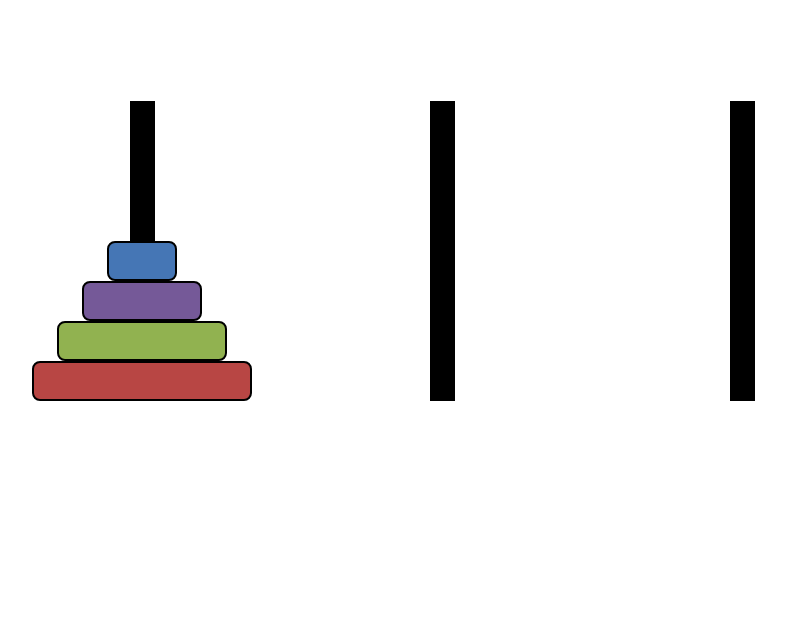
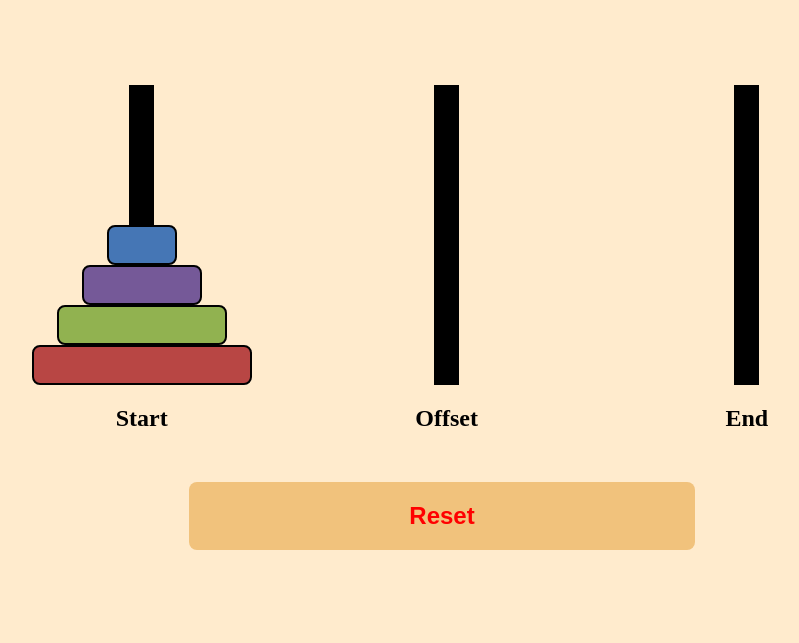
Before and after one commit to adysonbruno/tower-of-hanoi, a plain HTML site: page index.html in a window 1280 px wide. Shown: the part 157-800 px from the top of the page, without its empty margins (198-997 px from the left). Drawn offline with Linux system fonts and the light colour scheme.

Commit message:
refatoring js

```diff
--- a/assets/css/style.css
+++ b/assets/css/style.css
@@ -1,86 +1,127 @@
-h1 {
+body{
+  background-color: blanchedalmond;
+}
+
+h1, h2{
   text-align: center;
 }
 
-div {
+h2#jogada{
+  margin:50px 0;
+  color: red;
+  font-size: 22px;
+}
+
+div{
   box-sizing: border-box;
 }
 
-div#main {
+div#main{
   width: 100%;
   max-width: 550px;
   min-width: 300px;
   display: flex;
   justify-content: space-around;
-  background-color: white;
   margin: 80px auto 0;
 }
 
-div.towers {
+div.card{
+  display: flex;
+  flex-direction: column;
+  align-items: center;
+}
+
+div.towers{
   height: 160px;
   width: 20px;
   background-color: black;
   display: flex;
   flex-direction: column-reverse;
   align-items: center;
+  cursor: pointer;
 }
 
-div.disc {
+div.disc{
   height: 20px;
   border: solid 2px black;
   border-radius: 8px;
 }
 
-div#xbig {
+div#xbig{
   background-color: #b84644;
   width: 80px;
 }
 
-div#big {
+div#big{
   background-color: #91b250;
   width: 70px;
 }
 
-div#medium {
+div#medium{
   background-color: #755998;
   width: 60px;
 }
 
-div#small {
+div#small{
   background-color: #4576b5;
   width: 50px;
 }
 
-@media screen and (min-width: 765px) {
-  div#main {
+div.button{
+  display: flex;
+  justify-content: center;
+}
+
+button#reset{
+  padding: 15px 100px;
+  border: none;
+  border-radius: 8px;
+  background-color: #f1c27c;
+  margin-top: 30px;
+  font-size: 1.3rem;
+  font-weight: bold;
+  color: red;
+}
+
+@media screen and (min-width:765px){
+  div#main{
     width: 100%;
     max-width: 900px;
     min-width: 700px;
-    margin: 200px auto 0;
+    margin: 100px auto 0;
   }
 
-  div.towers {
+  h2#jogada{
+    font-size: 30px;
+  }
+
+  div.towers{
     height: 300px;
     width: 25px;
   }
 
-  div.disc {
+  div.disc{
     height: 40px;
   }
 
-  div#xbig {
+  div#xbig{
     width: 220px;
   }
 
-  div#big {
+  div#big{
     width: 170px;
   }
 
-  div#medium {
+  div#medium{
     width: 120px;
   }
 
-  div#small {
+  div#small{
     width: 70px;
   }
+
+  button#reset{
+    padding: 20px 220px;
+    font-size: 1.5rem;
+  }
 }
--- a/assets/js/script.js
+++ b/assets/js/script.js
@@ -1,23 +1,48 @@
-const Main = document.getElementById("main");
+const createTowers = ()=>{
+    let main = document.getElementById("main");
 
-const createTowers = () => {
+    let cardStart = document.createElement("div")
+    cardStart.className = "card"
+
     let start = document.createElement("div");
     start.className = "towers";
     start.id = "start";
-  Main.appendChild(start);
+    cardStart.appendChild(start)
+    let h2Start = document.createElement("h2")
+    h2Start.innerText = "Start"
+    cardStart.appendChild(h2Start)
+
+    main.appendChild(cardStart);
+
+    let cardOffset = document.createElement("div")
+    cardOffset.className = "card"
 
     let offset = document.createElement("div");
     offset.className = "towers";
     offset.id = "offset";
-  Main.appendChild(offset);
+    cardOffset.appendChild(offset)
+    let h2Offset = document.createElement("h2")
+    h2Offset.innerText = "Offset"
+    cardOffset.appendChild(h2Offset)
+
+    main.appendChild(cardOffset);
+
+    let cardEnd = document.createElement("div")
+    cardEnd.className = "card"
 
     let end = document.createElement("div");
     end.className = "towers";
     end.id = "end";
-  Main.appendChild(end);
-};
+    cardEnd.appendChild(end)
+    let h2End = document.createElement("h2")
+    h2End.innerText = "End"
+    cardEnd.appendChild(h2End)
+
+    main.appendChild(cardEnd);
+}
 
 createTowers();
+
 let startTower = document.getElementById("start");
 let offsetTower = document.getElementById("offset");
 let endTower = document.getElementById("end");
@@ -25,25 +50,21 @@ let endTower = document.getElementById("end");
 const createDisc = () => {
     let discXBig = document.createElement("div");
     discXBig.className = "disc";
-
     discXBig.id = "xbig";
     startTower.appendChild(discXBig);
 
     let discBig = document.createElement("div");
     discBig.className = "disc";
-
     discBig.id = "big";
     startTower.appendChild(discBig);
 
     let discMedium = document.createElement("div");
     discMedium.className = "disc";
-
     discMedium.id = "medium";
     startTower.appendChild(discMedium);
 
     let discSmall = document.createElement("div");
     discSmall.className = "disc";
-
     discSmall.id = "small";
     startTower.appendChild(discSmall);
 };
@@ -54,34 +75,50 @@ const eventClickTower = () => {
     let selected = false;
     let discSelected = "";
     let towers = document.querySelectorAll(".towers");
+    let h2Jogada = document.getElementById("jogada");
 
     towers.forEach((current) => {
         current.addEventListener("click", (event) => {
             let tower = event.currentTarget;
             let lastDisc = tower.lastElementChild;
-      if (lastDisc === null) {
-        tower.appendChild(discSelected);
-        selected = true;
-      }
+
             if (selected === false) {
                 discSelected = lastDisc;
                 selected = true;
+                h2Jogada.innerText = "Para onde quer mover?";
             } else if (
-        selected === true &&
+            (selected === true)
+            &&
             (lastDisc === null || lastDisc.clientWidth > discSelected.clientWidth)
             ) {
                 tower.appendChild(discSelected);
                 selected = false;
-      } else {
-        alert("Não é possivel colocar um bloco maior sobre um menor");
+                h2Jogada.innerText = "Escolha um disco para mover:";
+            }else if (
+                (selected === true)
+                &&
+                (lastDisc.clientWidth === discSelected.clientWidth)
+            ){
+                alert("Por favor, selecione o disco que quer mover e para onde quer movê-lo!")
+                selected = false;
+                h2Jogada.innerText = "Escolha um disco para mover:";
+            }else {
+                alert("Não é possivel colocar um disco maior sobre um menor!");
                 selected = false;
             }
             if (endTower.childElementCount === 4) {
-        alert("Parabéns você venceu!");
-        endTower.textContent = "";
-        createDisc();
+                alert("Parabéns você venceu!!");
+                h2Jogada.innerText="Parabéns você venceu!!";
             }
         });
     });
 };
 eventClickTower();
+
+let button = document.getElementById("reset");
+button.addEventListener("click",()=>{
+    startTower.innerHTML = ""
+    offsetTower.innerHTML = ""
+    endTower.innerHTML = "";
+    createDisc();
+})
--- a/index.html
+++ b/index.html
@@ -9,8 +9,11 @@
 </head>
 <body>
     <h1>Tower of Hanoi</h1>
-    <div id="main">
+    <h2 id="jogada">Escolha um disco para mover:</h2>
+    <div id="main"></div>
+    <div class="button">
+        <button id="reset">Reset</button>
     </div>
-    <script src="assets/js/script.js"></script>
+<script src="assets/js/script.js"></script>
 </body>
 </html>
```
Lines whose indentation alone changed are shown as unchanged.
